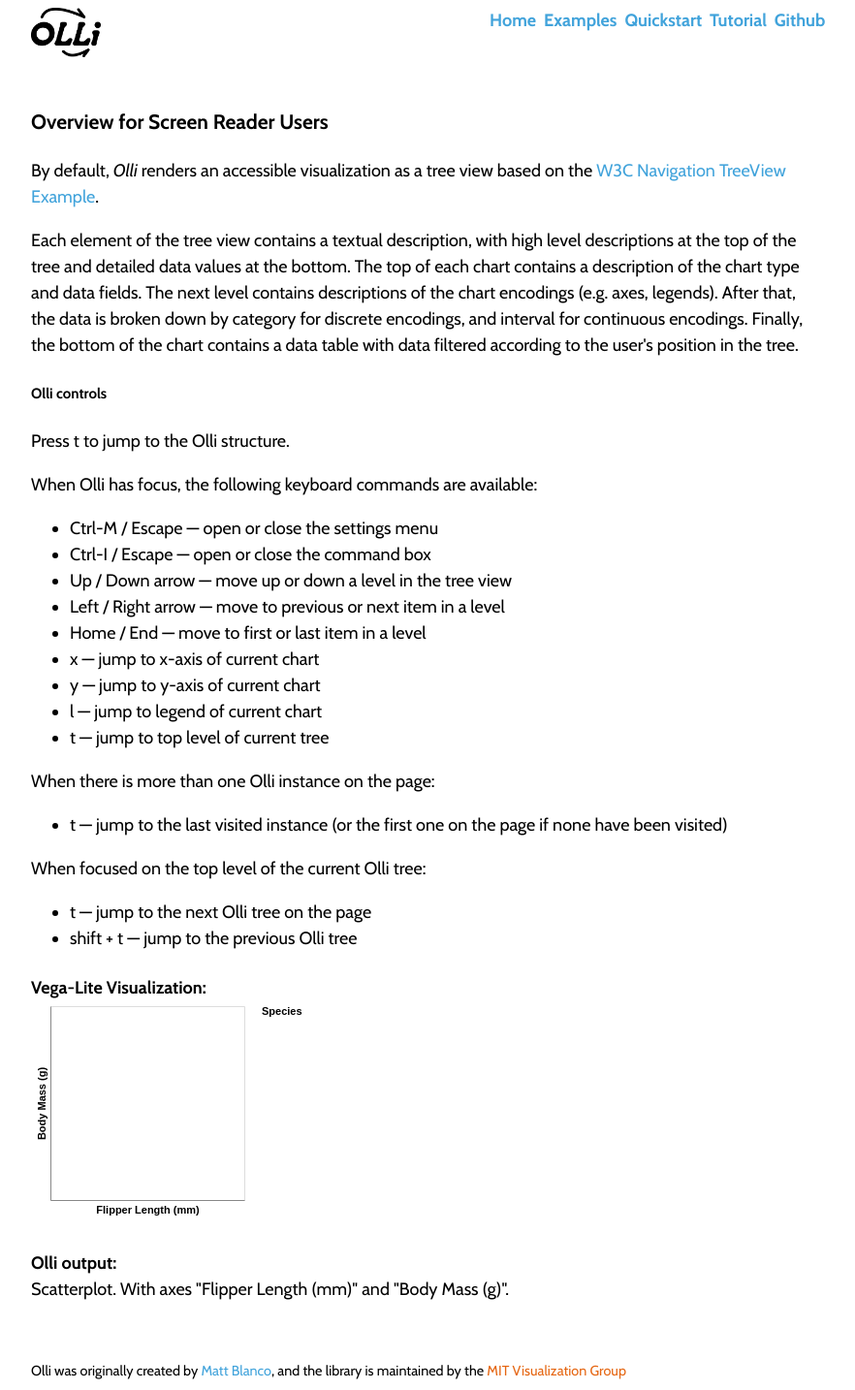
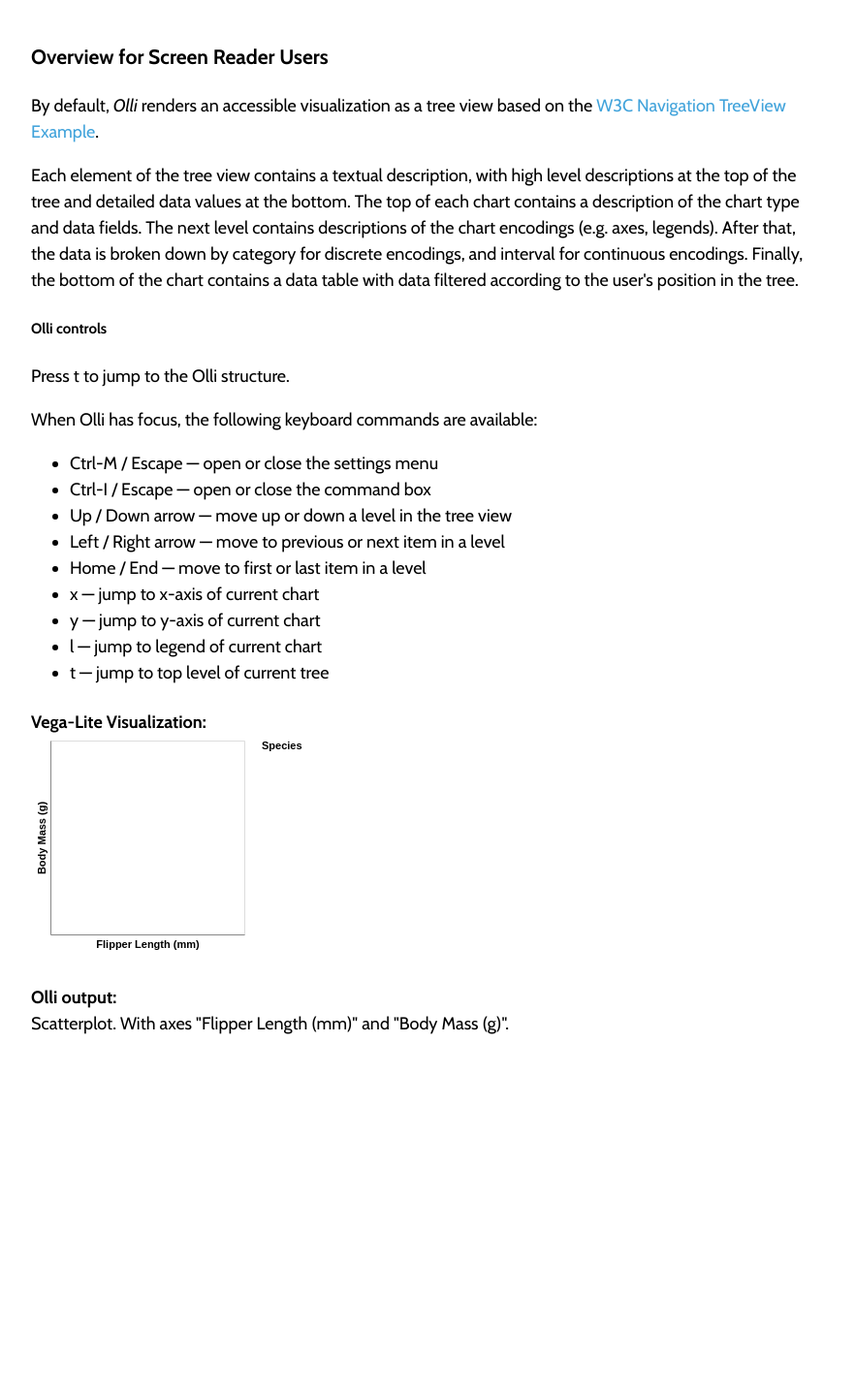
Before and after one commit to mitvis/olli, a Jekyll site: the page built from docs/tutorial.html, in a window 1280 px wide. Shown: the whole page at 97% size, without its empty margins (242-1124 px from the left). Built offline with Jekyll 4.4.1, drawn with Linux system fonts in a browser that asks for light colours; nearby versions of some CDN libraries; after the commit the page ends 1078 px from its top, so only the background shows below that.

```diff
--- a/docs/_includes/exampleControls.html
+++ b/docs/_includes/exampleControls.html
@@ -18,17 +18,4 @@
     <li>t — jump to top level of current tree</li>
     <!-- <li>W / A / S / D — when inside the grid of a scatterplot, move around the grid spatially</li> -->
   </ul>
-  <p>
-    When there is more than one Olli instance on the page:
-  </p>
-  <ul>
-    <li>t — jump to the last visited instance (or the first one on the page if none have been visited)</li>
-  </ul>
-  <p>
-    When focused on the top level of the current Olli tree:
-  </p>
-  <ul>
-    <li>t — jump to the next Olli tree on the page</li>
-    <li>shift + t — jump to the previous Olli tree</li>
-  </ul>
 </div>
--- a/docs/_layouts/default.html
+++ b/docs/_layouts/default.html
@@ -17,43 +17,12 @@
   <meta name="twitter:title" content="{{ page.title }} | Olli" />
   <meta name="twitter:description" content="Olli is an open-source library for converting data visualizations into accessible text structures for screen reader users." />
   <meta name="twitter:image" content="{{site.url}}{{site.baseurl}}/img/olli-logo-square.png" />
-
-  <!-- Google tag (gtag.js) -->
-  <script async src="https://www.googletagmanager.com/gtag/js?id=G-XKNGRJZQVR"></script>
-  <script>
-    window.dataLayer = window.dataLayer || [];
-    function gtag(){dataLayer.push(arguments);}
-    gtag('js', new Date());
-
-    gtag('config', 'G-XKNGRJZQVR');
-  </script>
-
 </head>
 
 <body>
-  <nav class="Nav">
-    <!-- <h2 class="Logo">Olli</h2> -->
-    <a href="{{site.baseurl}}/"><img class="Logo" alt="Olli" src="{{site.baseurl}}/img/olli-logo.png" /></a>
-    <div class="Links">
-      <a href="{{site.baseurl}}/">Home</a>
-      <a href="{{site.baseurl}}/examples">Examples</a>
-      <a href="{{site.baseurl}}/quickstart">Quickstart</a>
-      <a href="{{site.baseurl}}/tutorial">Tutorial</a>
-      <a href="https://github.com/mitvis/olli" target="_blank">Github</a>
-    </div>
-  </nav>
   <section class="Content">
     {{ content }}
   </section>
-  <footer>
-    <span>
-      Olli was originally created by <a target="_blank" href="https://mattblanco.me"> Matt Blanco</a>, and the library
-      is maintained by the <a id="VisLink" target="_blank" href="http://vis.csail.mit.edu">MIT Visualization Group</a>
-    </span>
-  </footer>
-
-  <script src="https://cdnjs.cloudflare.com/ajax/libs/highlight.js/11.6.0/highlight.min.js"></script>
-  <script src="https://cdnjs.cloudflare.com/ajax/libs/prettier/2.0.3/standalone.js" integrity="sha512-kZgYwuJlmuFDs982ccZLP9D+TIz/FqkxFQe+G0/TY11X4WqwUZn6P263vtzyt56GThngcoOD9JFvdJsT+D52ow==" crossorigin="anonymous" referrerpolicy="no-referrer"></script>
 </body>
 
 </html>
```
Also changed, not shown: docs/_includes/example.html (+29 -29 lines).
